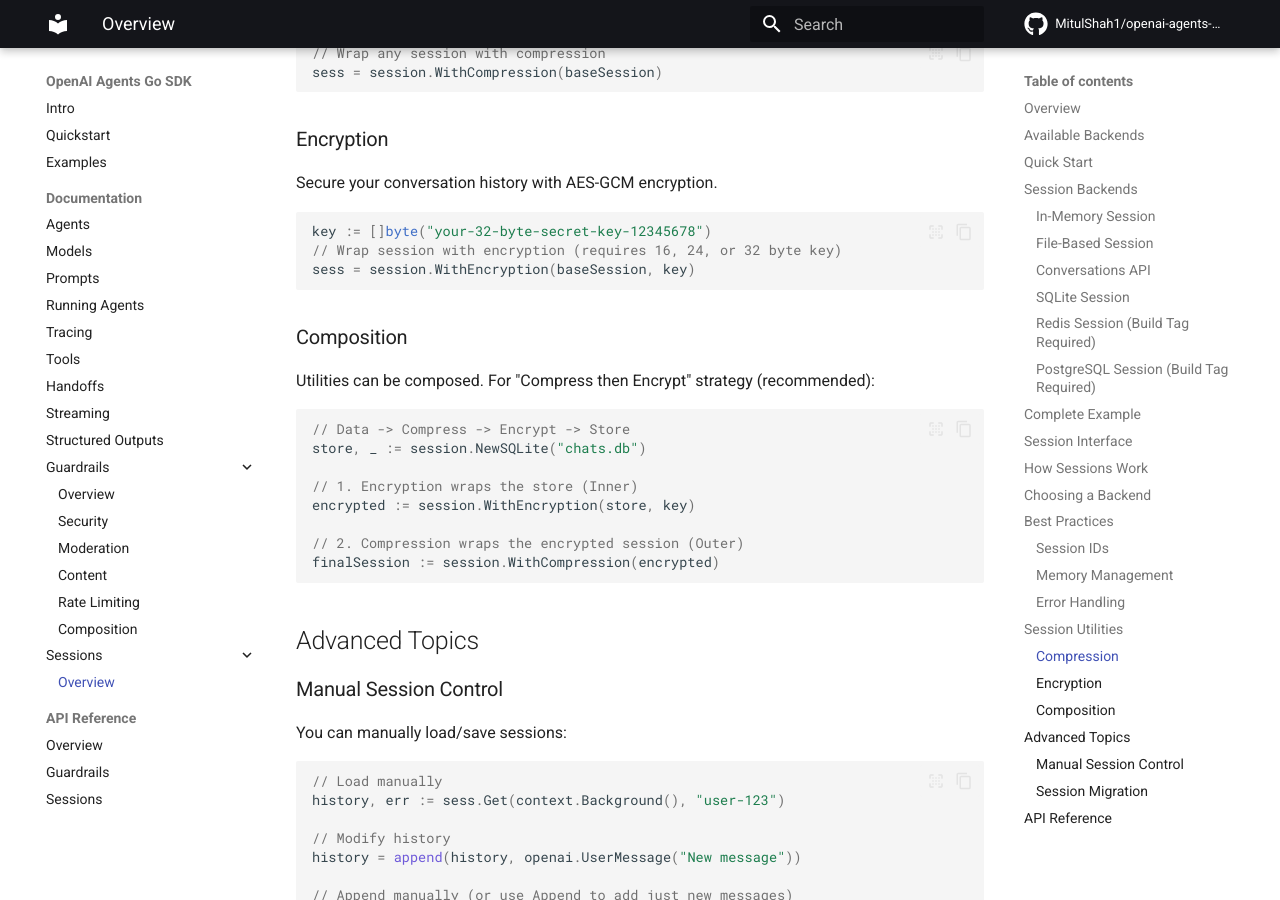
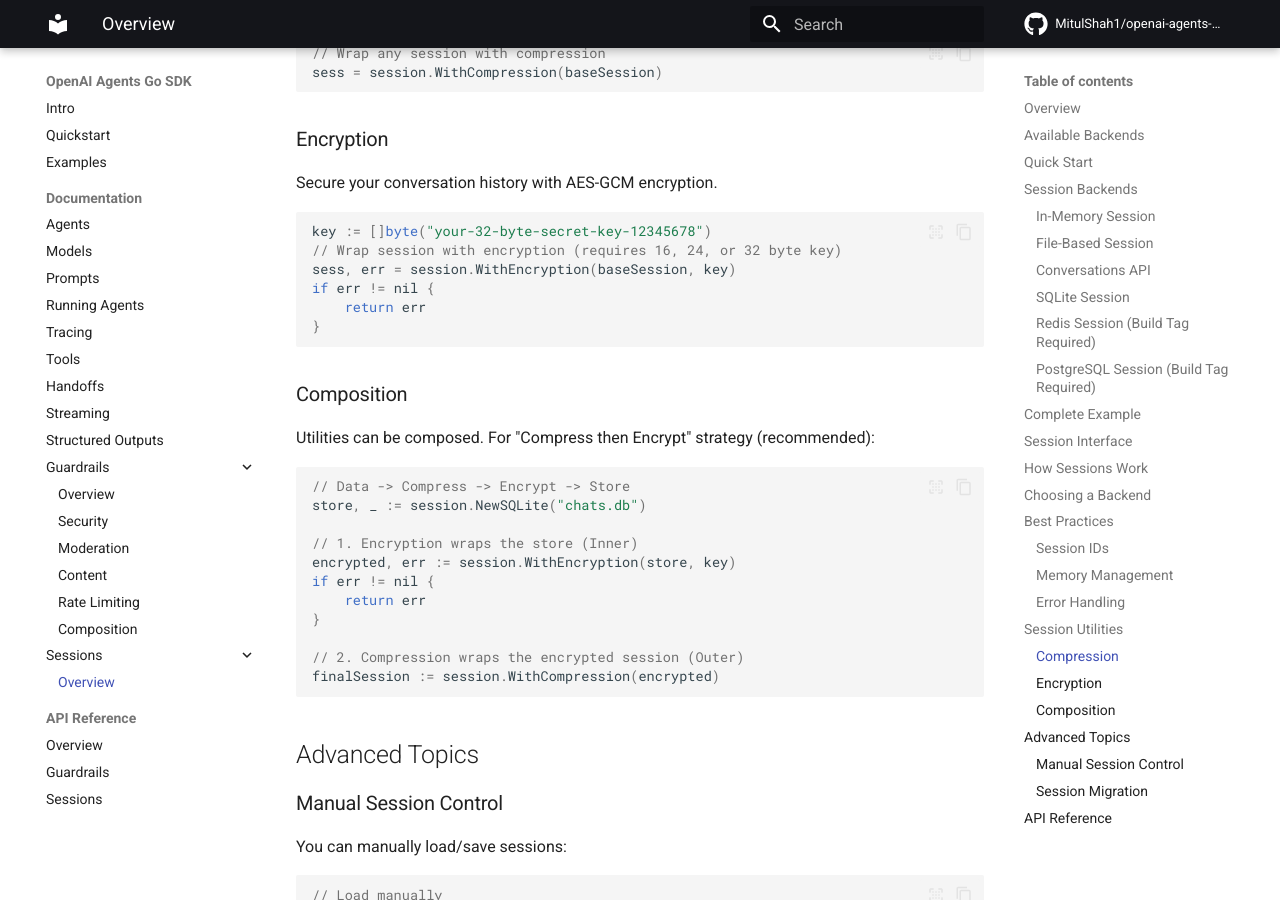
Before and after one commit to MitulShah1/openai-agents-go, an MkDocs documentation site: the page built from docs/sessions/index.md, in a window 1280 px wide and 900 px high, scrolled down 7137 px. Built offline with MkDocs 1.6.1 and Material for MkDocs 9.7.7, drawn with Linux system fonts in a browser that asks for light colours; comment, search, counter and statistics services are not loaded; the version menu is left out.

Commit message:
fix: return error from WithEncryption (#116)

````diff
--- a/docs/sessions/index.md
+++ b/docs/sessions/index.md
@@ -337,7 +337,10 @@ Secure your conversation history with AES-GCM encryption.
 ```go
 key := []byte("your-32-byte-secret-key-12345678")
 // Wrap session with encryption (requires 16, 24, or 32 byte key)
-sess = session.WithEncryption(baseSession, key)
+sess, err = session.WithEncryption(baseSession, key)
+if err != nil {
+    return err
+}
 ```
 
 ### Composition
@@ -349,7 +352,10 @@ Utilities can be composed. For "Compress then Encrypt" strategy (recommended):
 store, _ := session.NewSQLite("chats.db")
 
 // 1. Encryption wraps the store (Inner)
-encrypted := session.WithEncryption(store, key)
+encrypted, err := session.WithEncryption(store, key)
+if err != nil {
+    return err
+}
 
 // 2. Compression wraps the encrypted session (Outer)
 finalSession := session.WithCompression(encrypted)
````
Also changed, not shown: 3 other files.
